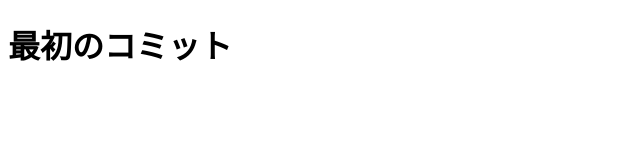
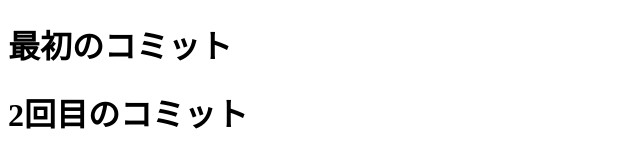
Before and after one commit to matsu09/first-git, a plain HTML site: page index.html in a window 1280 px wide. Shown: the whole page, without its empty margins (0-640 px from the left). Drawn offline with Linux system fonts and the light colour scheme.

Commit message:
2回目のコミット

```diff
--- a/index.html
+++ b/index.html
@@ -11,6 +11,7 @@
 <body>
 
   <h1>最初のコミット</h1>
+  <h1>2回目のコミット</h1>
 
 </body>
 </html>
```
